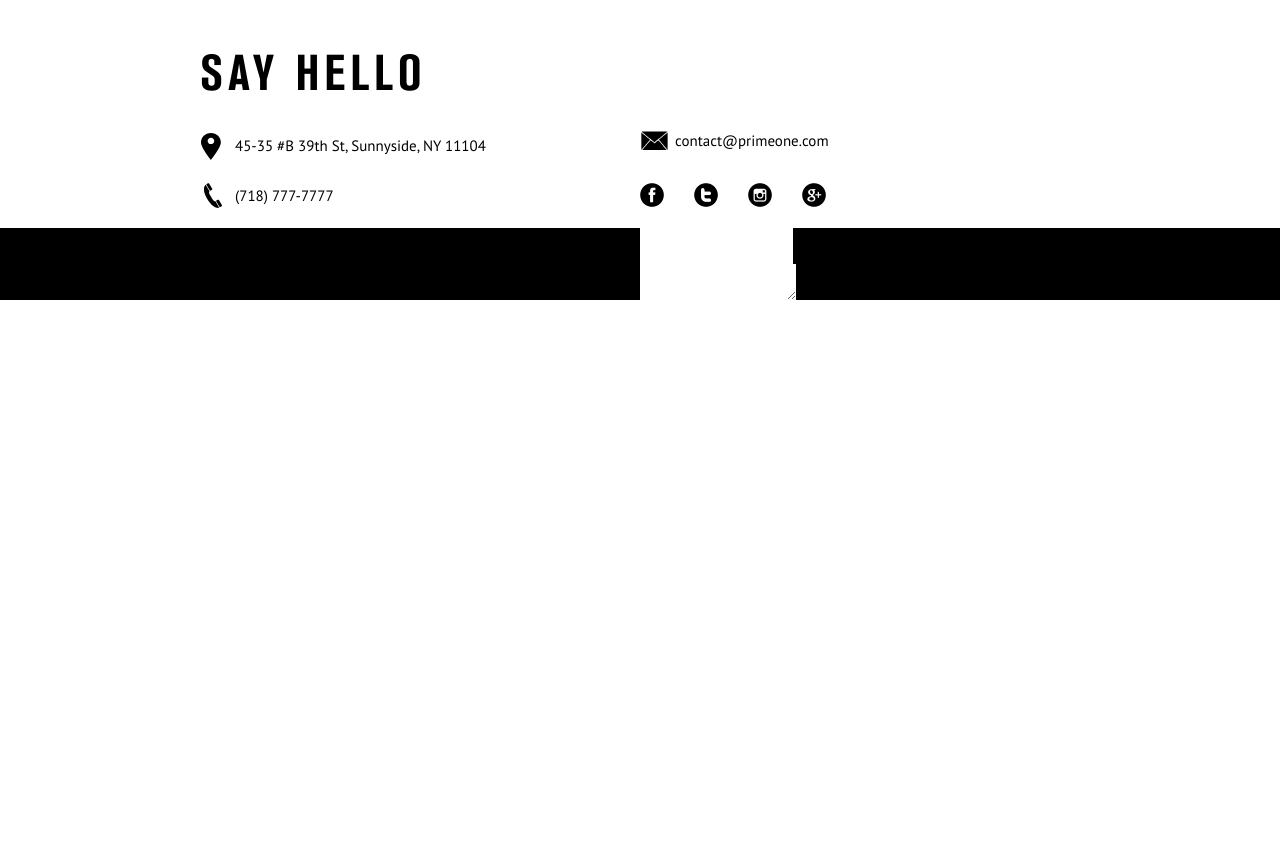
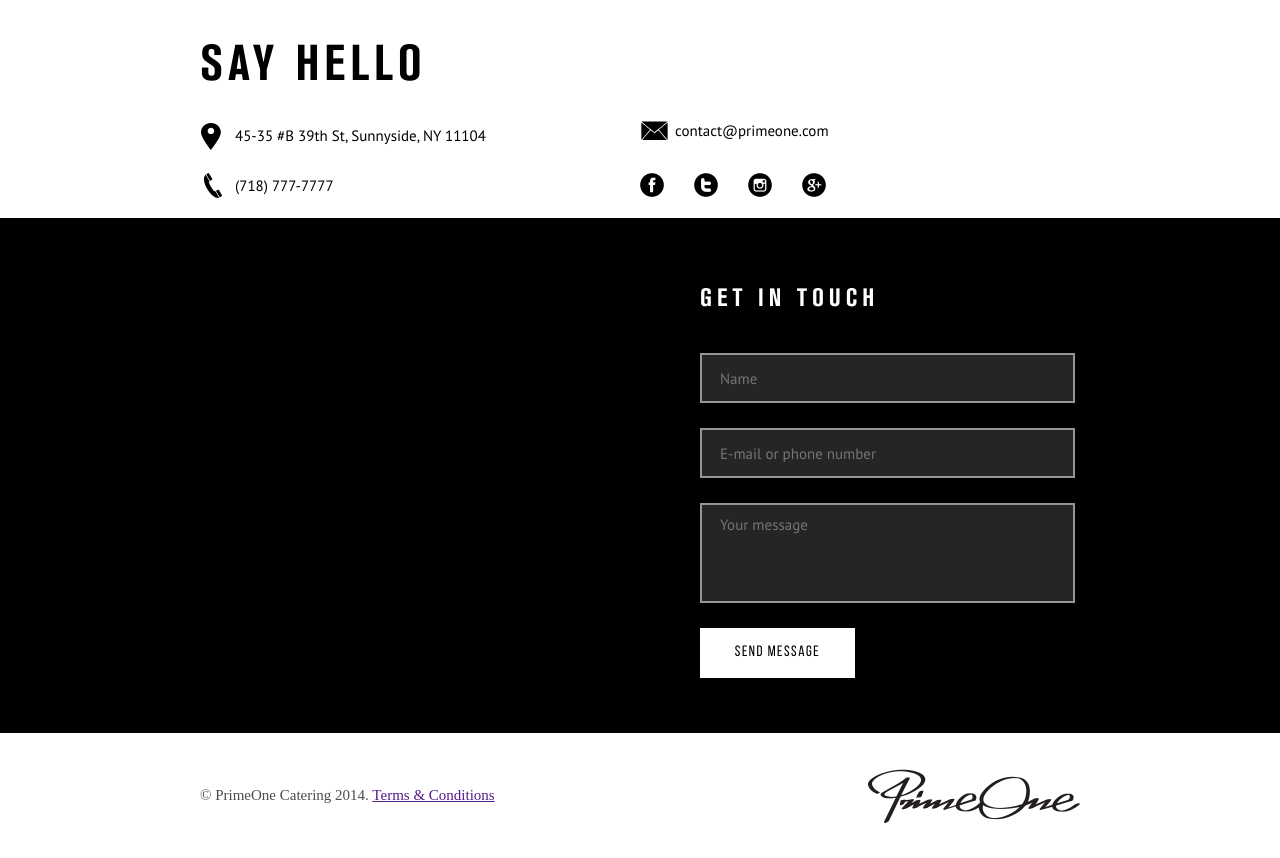
Before and after one commit to ErtugrulAlina/FirstProject, a plain HTML site: page PrimeOne/index.html in a window 1280 px wide. Shown: the part 1836-2694 px from the top of the page. Before the commit the page ends 2136 px from the top, so only its background shows below. Drawn offline with Linux system fonts and the light colour scheme.

Commit message:
finish project

```diff
--- a/PrimeOne/#sourse/forms.scss
+++ b/PrimeOne/#sourse/forms.scss
@@ -15,3 +15,28 @@
         color: black;
     }
 }
+input[type=text],input[type=emeil],input[type=tel],textarea{-webkit-apperance:none;-moz-apperance:none;apperance:none}
+.input{
+    border-radius: 0 !important;
+    width: 100%;
+    display: block;
+    padding: 0 18px;
+    height: 50px;
+    background-color: #252525;
+    border: 2px solid #959595;
+    color:#959595;
+    font-size: 15px;
+    &.focus{}
+    &.err{}
+}
+textarea.input{
+    resize: none;
+    height: 100px;
+    padding: 10px 18px;
+}
+.section{
+    margin-bottom: 75px;
+    &--last{
+        margin-bottom: 0;
+    }
+}
--- a/PrimeOne/#sourse/style.scss
+++ b/PrimeOne/#sourse/style.scss
@@ -11,8 +11,8 @@
 .private {
 	@include flexbox();
 	background-color: black;
-	margin: 0 0 75px 0;
-	// max-height: 425px;
+
+
 }
 .private__column {
 	flex: 0 0 50%;
@@ -68,7 +68,7 @@
 ///////////////////////////////////////////////////////////
 
 .products {
-	margin: 0 0 40px 0;
+
 }
 .container {
 }
@@ -77,7 +77,6 @@
 }
 .products-column {
 	flex: 0 0 25%;
-	margin: 0 0 40px 0;
 
 }
 .products-item {
@@ -206,7 +205,6 @@
 }
 ////////////////////////////////////////////////////////////////////
 .contacts {
-	padding: 80px 0 0 0;
 	&__title {
 		font-family: 'ConvAkzidenzGroteskBoldCond';
 		font-size: 50px;
@@ -268,12 +266,23 @@
 	&__map {}
 }
 .contacts-content-form {
-	&__title {}
+	padding: 55px 60px;
+	&__title {
+		font-family: 'ConvAkzidenzGroteskBoldCond';
+		font-size: 25px;
+		line-height: 50px;
+		text-transform: uppercase;
+		letter-spacing: 5px;
+		margin: 0 0 30px 0;
+		color: white;
+	}
 	&__btn {}
 }
 .contacts-content-form-body {
+	max-width: 375px;
 }
 .contacts-content-form-line {
+	margin: 0 0 25px 0;
 }
 .input {
 }
@@ -287,3 +296,45 @@
 
 
 //  /<MAIN BLOCK>
+
+// Footer
+
+.container {
+}
+.footer-body {
+	@include flexbox();
+	justify-content: space-between;
+	height: 125px;
+	align-items: center;
+		&__column {
+
+
+		}
+}
+.footer {
+		&__text {
+			font-size: 15px;
+			line-height: 25px;
+			color: #4d4d4d;
+			a{
+				text-decoration: underline;
+				&:hover{
+					text-decoration: none;
+				}
+			}
+
+
+		}
+		&__logo {}
+}
+
+
+.container {
+}
+.footer-body {
+		&__column {}
+}
+.footer {
+		&__text {}
+		&__logo {}
+}
--- a/PrimeOne/index.html
+++ b/PrimeOne/index.html
@@ -51,7 +51,7 @@
             </div>
         </header>
         <div class="content">
-            <div class="private">
+            <section class="private section">
                 <div class="private__column">
                     <div class="private__image"><img src="img/private/1.jpg" alt=""></div>
                 </div>
@@ -68,8 +68,8 @@
                         </div>
                     </div>
                 </div>
-            </div>
-            <div class="products">
+            </section>
+            <section class="products section">
                 <div class="container">
                     <div class="products-body">
                         <div class="products-column">
@@ -116,8 +116,8 @@
                     </div>
 
                 </div>
-            </div>
-            <div class="why">
+            </section>
+            <section class="why section">
                 <div class="why-top">
                     <div class="why-top__column">
                         <div class="why-top__text">Why CHOOSE us?</div>
@@ -172,8 +172,8 @@
                         </div>
                     </div>
                 </div>
-            </div>
-            <div class="contacts">
+            </section>
+            <section class="contacts section--last">
                 <div class="contacts-top">
                     <div class="container">
                         <div class="contacts__title">Say hello</div>
@@ -208,16 +208,16 @@
                             <div class="contacts-content-form__title">Get in touch</div>
                             <form action="#" class="contacts-content-form-body">
                                 <div class="contacts-content-form-line">
-                                    <input autocomplete="off" type="text" name="form[]" data-value="" class="input"/>
+                                    <input autocomplete="off" type="text" placeholder="Name" name="form[]" data-value="" class="input"/>
                                 </div>
                                 <div class="contacts-content-form-line">
-                                    <input autocomplete="off" type="text" name="form[]" data-value="" class="input"/>
+                                    <input autocomplete="off" type="text" placeholder="E-mail or phone number" name="form[]" data-value="" class="input"/>
                                 </div>
                                 <div class="contacts-content-form-line">
-                                    <textarea autocomplete="off" type="text" name="form[]" data-value="" class="input"></textarea>
+                                    <textarea autocomplete="off" type="text" placeholder="Your message" name="form[]" data-value="" class="input"></textarea>
                                 </div>
                                 <div class="contacts-content-form-botton">
-                                    <button type="submit" class="contacts-content-form__btn btn--w"></button>
+                                    <button type="submit" class="contacts-content-form__btn btn btn--w">Send message</button>
 
                                 </div>
                             </form>
@@ -225,8 +225,20 @@
                     </div>
                 </div>
 
+            </section>
+        </div>
+        <footer>
+            <div class="container">
+                <div class="footer-body">
+                    <div class="footer-body__column">
+                        <p class="footer__text">© PrimeOne Catering 2014. <a href="" target="_blank">Terms & Conditions</a></p>
+                    </div>
+                    <div class="footer-body__column">
+                        <a href="" class="footer__logo"><img src="img/logo_695.png" alt=""></a>
+                    </div>
+                </div>
             </div>
-        </div>
+        </footer>
     </wraper>
 </body>
 
```
Also changed, not shown: PrimeOne/css/style.css.
